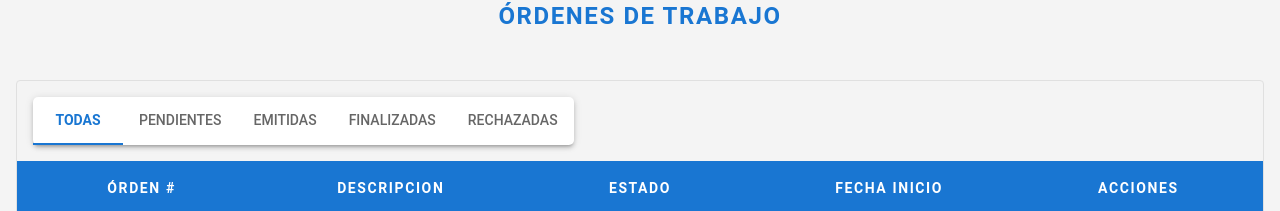
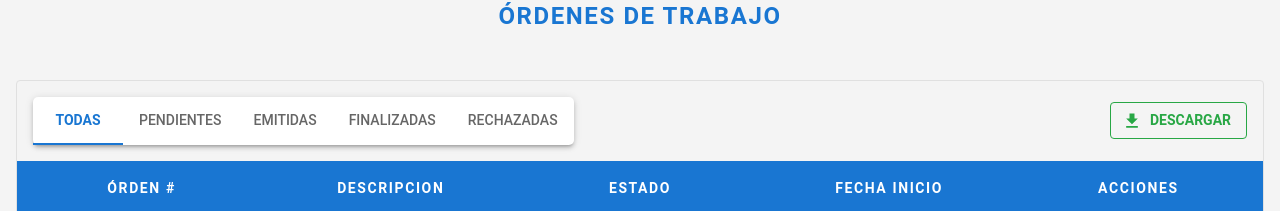
Before and after one commit to SMati000/ALAV, a React (Vite) app in the folder frontend/alav/: page /listado-ordenes in a window 1280 px wide. Shown: the part 149-360 px from the top of the page. Built offline with nearby package versions, Linux system fonts and the light colour scheme; no server answers.

Commit message:
FE: boton para hacer pdf del listadoOrdenes

```diff
--- a/frontend/alav/src/pages/listadoOrdenes.jsx
+++ b/frontend/alav/src/pages/listadoOrdenes.jsx
@@ -3,12 +3,9 @@ import { useState } from 'react';
 import { useRef } from 'react';
 import Box from '@mui/material/Box';
 import Button from '@mui/material/Button';
-import AddIcon from '@mui/icons-material/Add';
-import EditIcon from '@mui/icons-material/Edit';
 import DeleteIcon from '@mui/icons-material/DeleteOutlined';
 import Typography from '@mui/material/Typography';
 import DownloadIcon from '@mui/icons-material/Download';
-import AssignmentOutlinedIcon from '@mui/icons-material/AssignmentOutlined';
 import {
     DataGrid,
     GridToolbarContainer,
@@ -21,24 +18,24 @@ import axiosInstance from '../../axiosConfig';
 import { Tooltip, Tabs, Tab, Paper } from '@mui/material';
 import DialogDelete from '../components/dialogDelete';
 import html2pdf from 'html2pdf.js';
+import html2canvas from 'html2canvas';
+import jsPDF from 'jspdf';
 
 
 const initialRows = [];
 const estados = ['TODAS', 'PENDIENTE', 'EMITIDA', 'FINALIZADA', 'RECHAZADA'];
 
-function EditToolbar({ value, handleChange }) {
+function EditToolbar({ value, handleChange, downloadPdf }) {
     const theme = useTheme();
-    // const [value, setValue] = React.useState(0);
-
-    // const handleChange = (event, newValue) => {
-    //     setValue(newValue);
-    // };
 
     return (
         <GridToolbarContainer
             sx={{
                 padding: '1rem',
+                display: 'flex',
+                justifyContent: 'space-between',
             }}
+            className="no-print"
         >
             <Paper
                 square
@@ -66,6 +63,15 @@ function EditToolbar({ value, handleChange }) {
                     <Tab label="rechazadas" />
                 </Tabs>
             </Paper>
+            <Button
+                color="primary"
+                variant="outlined"
+                sx={{ fontWeight: 'bold', borderColor: theme.palette.background.botonAgregar, color: theme.palette.background.botonAgregar}}
+                startIcon={<DownloadIcon />}
+                onClick={downloadPdf}
+            >
+                Descargar
+            </Button>
         </GridToolbarContainer>
     );
 }
@@ -81,6 +87,8 @@ function ListadoOrdenes() {
     const pdfRef = useRef(null);
     const [value, setValue] = React.useState(0);
     const [datosOrden, setDatosOrden] = React.useState(null);
+    const [exportMode, setExportMode] = useState(false);
+    const exportRef = useRef(null);
 
     const exportToPDF = async (idOrden) => {
         try {
@@ -103,6 +111,7 @@ function ListadoOrdenes() {
             console.error('Error al exportar orden de trabajo:', error);
         }
     };
+
     const handleChange = async (event, newValue) => {
         setValue(newValue);
         setLoading(true);
@@ -264,6 +273,102 @@ function ListadoOrdenes() {
         },
     ];
 
+    const exportColumns = columns.filter((col) => col.field !== 'acciones');
+    // const printTable = () => {
+    //     setExportMode(true);
+    //     setTimeout(() => {
+    //         window.print();
+    //         setExportMode(false);
+    //     }, 500); // da tiempo al DOM a renderizar el contenido oculto
+    // };
+    const downloadPdf = () => {
+        setExportMode(true);
+        setTimeout(() => {
+            if (!exportRef.current) {
+                console.error('No se encontró el contenedor para exportar.');
+                setExportMode(false);
+                return;
+            }
+
+            html2canvas(exportRef.current, { backgroundColor: '#f4f4f4', scale: 2 })
+                .then((canvas) => {
+                    const pdf = new jsPDF('p', 'mm', 'a4');
+                    const title = "ORDENES DE TRABAJO";
+
+                    const pdfWidth = 210; // A4 width in mm
+                    const pdfHeight = 297; // A4 height in mm
+
+                    const pageWidth = pdf.internal.pageSize.getWidth();
+                    const pageHeight = pdf.internal.pageSize.getHeight();
+                    const canvasWidth = canvas.width;
+                    const canvasHeight = canvas.height;
+                    const scale = pdfWidth / canvasWidth;
+                    const scaledHeight = canvasHeight * scale;
+
+                    // Alturas en mm para recorte
+                    const titleHeight = 23; // espacio reservado para el título
+                    const firstPageContentHeight = pdfHeight - titleHeight; // espacio en la primera página
+                    const otherPagesContentHeight = pdfHeight; // resto sin título
+
+                    // Convertir a unidades del canvas
+                    const sliceHeightCanvasFirst = firstPageContentHeight / scale;
+                    const sliceHeightCanvasOthers = otherPagesContentHeight / scale;
+
+                    let remainingHeight = canvasHeight;
+                    let position = 0;
+                    let page = 0;
+
+                    while (remainingHeight > 0) {
+                        const sliceHeight = (page === 0) ? sliceHeightCanvasFirst : sliceHeightCanvasOthers;
+
+                        const pageCanvas = document.createElement('canvas');
+                        pageCanvas.width = canvasWidth;
+                        pageCanvas.height = Math.min(sliceHeight, remainingHeight);
+
+                        const context = pageCanvas.getContext('2d');
+                        context.drawImage(
+                            canvas,
+                            0, position,
+                            canvasWidth, pageCanvas.height,
+                            0, 0,
+                            canvasWidth, pageCanvas.height
+                        );
+
+                        const pageData = pageCanvas.toDataURL('image/png');
+
+                        if (page > 0) pdf.addPage();
+
+                        if (page === 0) {
+                            // Título solo en la primera página
+                            pdf.setFillColor(244, 244, 244);
+                            pdf.rect(0, 0, pageWidth, pageHeight, 'F');
+                            pdf.setFont('helvetica', 'bold');
+                            pdf.setFontSize(18);
+                            pdf.setTextColor(theme.palette.primary.main);
+                            pdf.text(title, pageWidth / 2, 15, { align: 'center' });
+                            // Imagen debajo del título
+                            pdf.addImage(pageData, 'PNG', 0, titleHeight, pdfWidth, pageCanvas.height * scale);
+                        } else {
+                            // Desde segunda página, sin título
+                            pdf.addImage(pageData, 'PNG', 0, 0, pdfWidth, pageCanvas.height * scale);
+                        }
+
+                        position += pageCanvas.height;
+                        remainingHeight -= pageCanvas.height;
+                        page++;
+                    }
+
+
+                    pdf.save("tabla_ordenes.pdf");
+                    setExportMode(false);
+                })
+                .catch((err) => {
+                    console.error('Error generando el PDF', err);
+                    setExportMode(false);
+                });
+        }, 500);
+    };
+
     return (
         <Box
             style={{ padding: '0', margin: '1rem' }}
@@ -286,7 +391,7 @@ function ListadoOrdenes() {
                 getRowId={(row) => row.id}
                 slots={{ toolbar: EditToolbar, }}
                 slotProps={{
-                    toolbar: { value, handleChange, setRows, setRowModesModel },
+                    toolbar: { value, handleChange, setRows, setRowModesModel, downloadPdf },
                     noRowsOverlay: { value },
                 }}
                 pagination={false}
@@ -460,6 +565,54 @@ function ListadoOrdenes() {
                 </Box>
             )}
 
+            {exportMode && (
+                <div
+                    ref={exportRef}
+                    // className="solo-impresion"
+                    style={{
+                        position: 'absolute',
+                        top: '-10000px',
+                        left: '-10000px',
+                        width: '1000px',
+                        backgroundColor: '#f4f4f4',
+                    }}
+                >
+                    <DataGrid
+                        rows={rows}
+                        columns={exportColumns}
+                        getRowId={(row) => row.id}
+                        loading={loading}
+                        pagination={false}
+                        hideFooterPagination
+                        disableSelectionOnClick
+                        sx={{
+                            flexGrow: 1,
+                            '& .MuiDataGrid-columnHeaderTitleContainer': {
+                                backgroundColor: theme.palette.primary.main,
+                                padding: '0',
+                            },
+                            '& .MuiDataGrid-columnHeaderTitle': {
+                                fontWeight: 'bold',
+                                color: 'white',
+                                letterSpacing: '0.1rem',
+                            },
+                            '& .MuiDataGrid-columnHeader': {
+                                padding: '0',
+                            },
+                            '& .MuiDataGrid-columnSeparator': {
+                                display: 'none',
+                            },
+                            '& .MuiDataGrid-cell:focus': {
+                                outline: 'none',
+                            },
+                            '& .MuiInputBase-input': {
+                                textAlign: 'center',
+                            },
+                        }}
+                    />
+                </div>
+            )}
+
             <DialogDelete
                 open={openDialog}
                 setOpen={setOpenDialog}
```
